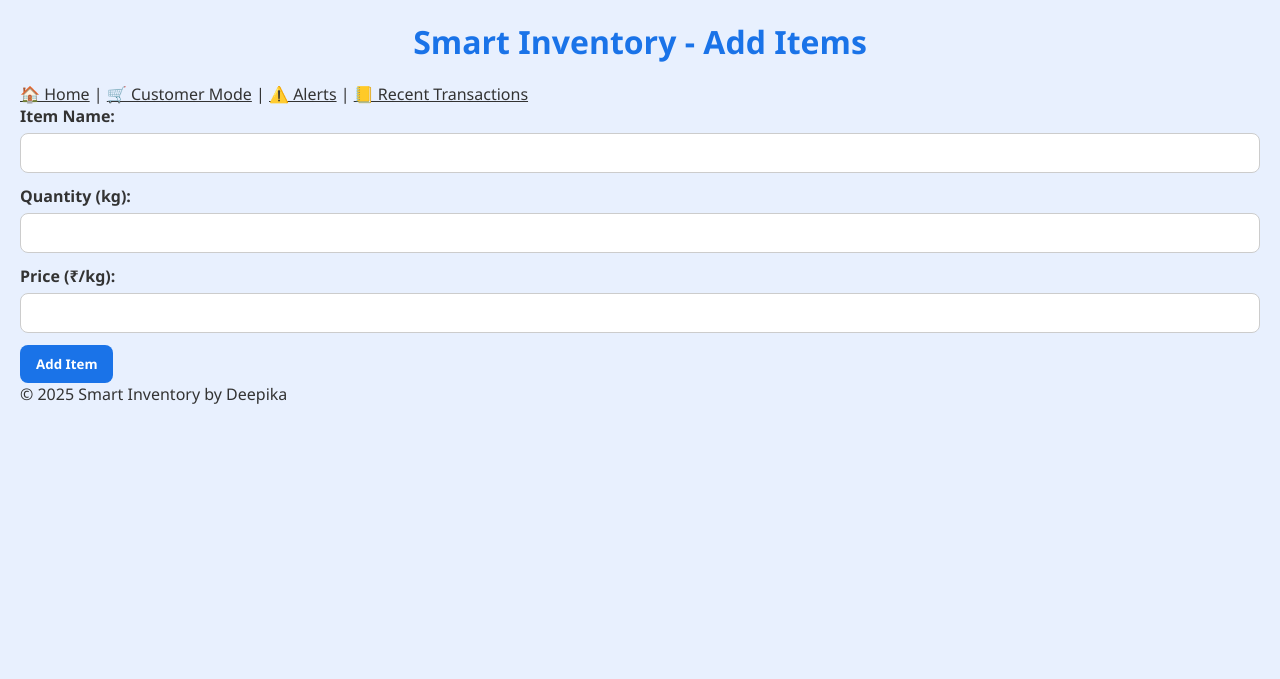
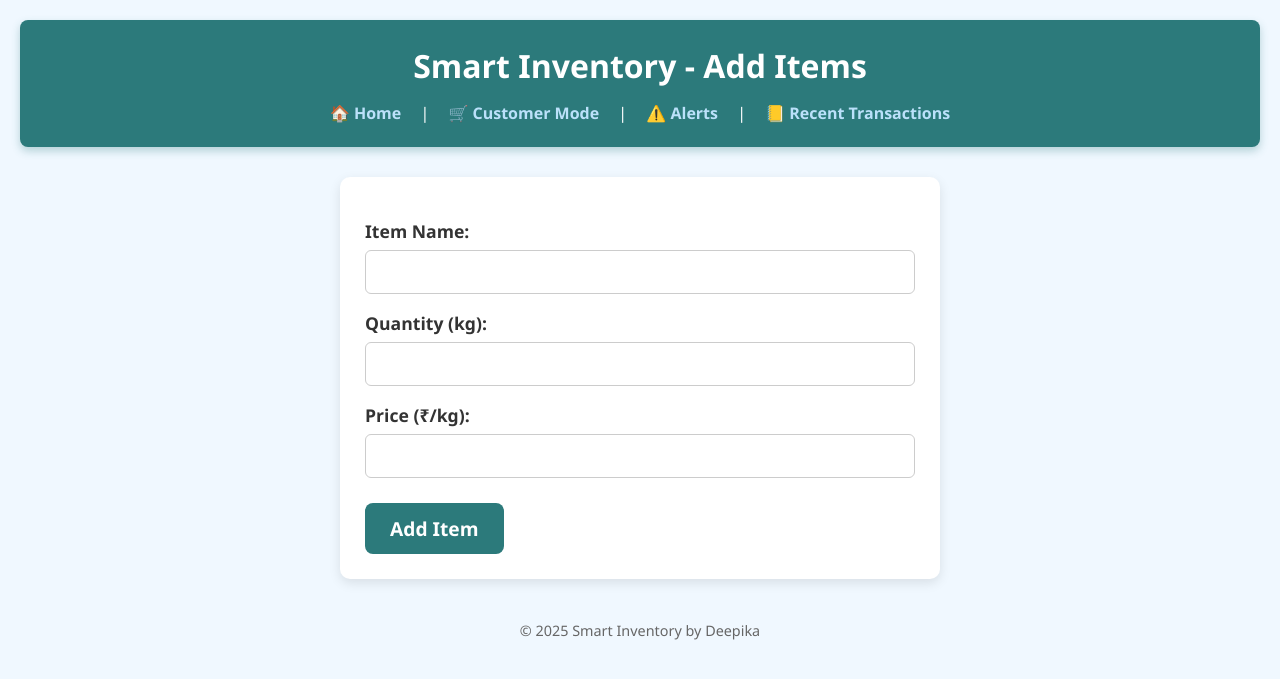
Before and after one commit to Deepika-bethi/smart-inventory, a Flask app: page /add in a window 1280 px wide. Shown: the top 679 px of the page. Run offline with Flask 3, Linux system fonts and the light colour scheme.

Commit message:
style: improve UI with clean, modern, and user-friendly styles in style.css

```diff
--- a/static/style.css
+++ b/static/style.css
@@ -1,120 +1,99 @@
-/* Reset some basic styles */
+/* Reset some default styles */
 * {
     box-sizing: border-box;
     margin: 0;
     padding: 0;
     font-family: 'Segoe UI', Tahoma, Geneva, Verdana, sans-serif;
-  color: #333;
 }
 
-/* Body and container */
 body {
-  background: #e8f0fe;
+    background-color: #f0f8ff; /* Light blue background */
+    color: #333;
+    line-height: 1.6;
     padding: 20px;
 }
 
-.container {
-  max-width: 900px;
-  margin: auto;
+header {
+    background-color: #2c7a7b; /* Teal */
+    padding: 20px;
+    border-radius: 8px;
+    color: white;
+    margin-bottom: 30px;
+    text-align: center;
+    box-shadow: 0 4px 8px rgba(44, 122, 123, 0.3);
 }
 
-/* Header */
-h1, h2 {
-  color: #1a73e8;
-  margin-bottom: 20px;
-  text-align: center;
+header h1 {
+    font-size: 2rem;
+    margin-bottom: 10px;
 }
 
-/* Cards for inventory items */
-.card {
-  background: #ffffff;
-  border-radius: 12px;
-  box-shadow: 0 4px 8px rgba(26, 115, 232, 0.1);
-  padding: 20px;
-  margin-bottom: 15px;
-  transition: box-shadow 0.3s ease;
+nav a {
+    color: #bbe1fa;
+    margin: 0 15px;
+    text-decoration: none;
+    font-weight: 600;
+    transition: color 0.3s ease;
 }
 
-.card:hover {
-  box-shadow: 0 8px 16px rgba(26, 115, 232, 0.2);
+nav a:hover {
+    color: #ff6f61; /* Coral color on hover */
 }
 
-/* Tables */
-table {
-  width: 100%;
-  border-collapse: collapse;
-  margin-bottom: 20px;
+main {
+    background: white;
+    padding: 25px;
+    border-radius: 10px;
+    max-width: 600px;
+    margin: auto;
+    box-shadow: 0 4px 12px rgba(0, 0, 0, 0.1);
 }
 
-th, td {
-  padding: 12px 15px;
-  text-align: left;
+form label {
+    display: block;
+    margin-top: 15px;
+    font-weight: 600;
+    font-size: 1.1rem;
 }
 
-th {
-  background-color: #1a73e8;
-  color: white;
-  border-radius: 8px 8px 0 0;
+form input[type="text"],
+form input[type="number"] {
+    width: 100%;
+    padding: 10px;
+    margin-top: 5px;
+    border-radius: 6px;
+    border: 1px solid #ccc;
+    font-size: 1rem;
+    transition: border-color 0.3s ease;
 }
 
-tr:nth-child(even) {
-  background-color: #f6f9ff;
+form input[type="text"]:focus,
+form input[type="number"]:focus {
+    outline: none;
+    border-color: #2c7a7b;
+    box-shadow: 0 0 5px #2c7a7b;
 }
 
-/* Buttons */
-button, .btn {
-  background-color: #1a73e8;
+form button {
+    margin-top: 25px;
+    padding: 12px 25px;
+    background-color: #2c7a7b;
+    border: none;
+    border-radius: 8px;
     color: white;
-  border: none;
-  padding: 10px 16px;
-  border-radius: 8px;
+    font-size: 1.2rem;
     cursor: pointer;
-  font-weight: 600;
+    font-weight: 700;
     transition: background-color 0.3s ease;
 }
 
-button:hover, .btn:hover {
-  background-color: #155bb5;
+form button:hover {
+    background-color: #1f595a;
 }
 
-/* Alerts */
-.alert {
-  background-color: #ffebee;
-  border-left: 5px solid #e53935;
-  padding: 15px 20px;
-  margin-bottom: 20px;
-  border-radius: 8px;
-  color: #b71c1c;
-  font-weight: 600;
+footer {
+    text-align: center;
+    margin-top: 40px;
+    color: #666;
+    font-size: 0.9rem;
 }
-
-/* Form inputs */
-input[type="text"], input[type="number"], select {
-  padding: 10px;
-  margin: 6px 0 12px 0;
-  width: 100%;
-  border: 1px solid #ccc;
-  border-radius: 8px;
-}
-
-label {
-  font-weight: 600;
-}
-
-/* Layout helper classes */
-.flex-row {
-  display: flex;
-  gap: 15px;
-}
-
-.flex-center {
-  justify-content: center;
-  align-items: center;
-}
-
-/* Responsive */
-@media (max-width: 600px) {
-  .flex-row {
-    flex-direction: column;
-  }
-}
```
Lines whose indentation alone changed are shown as unchanged.
